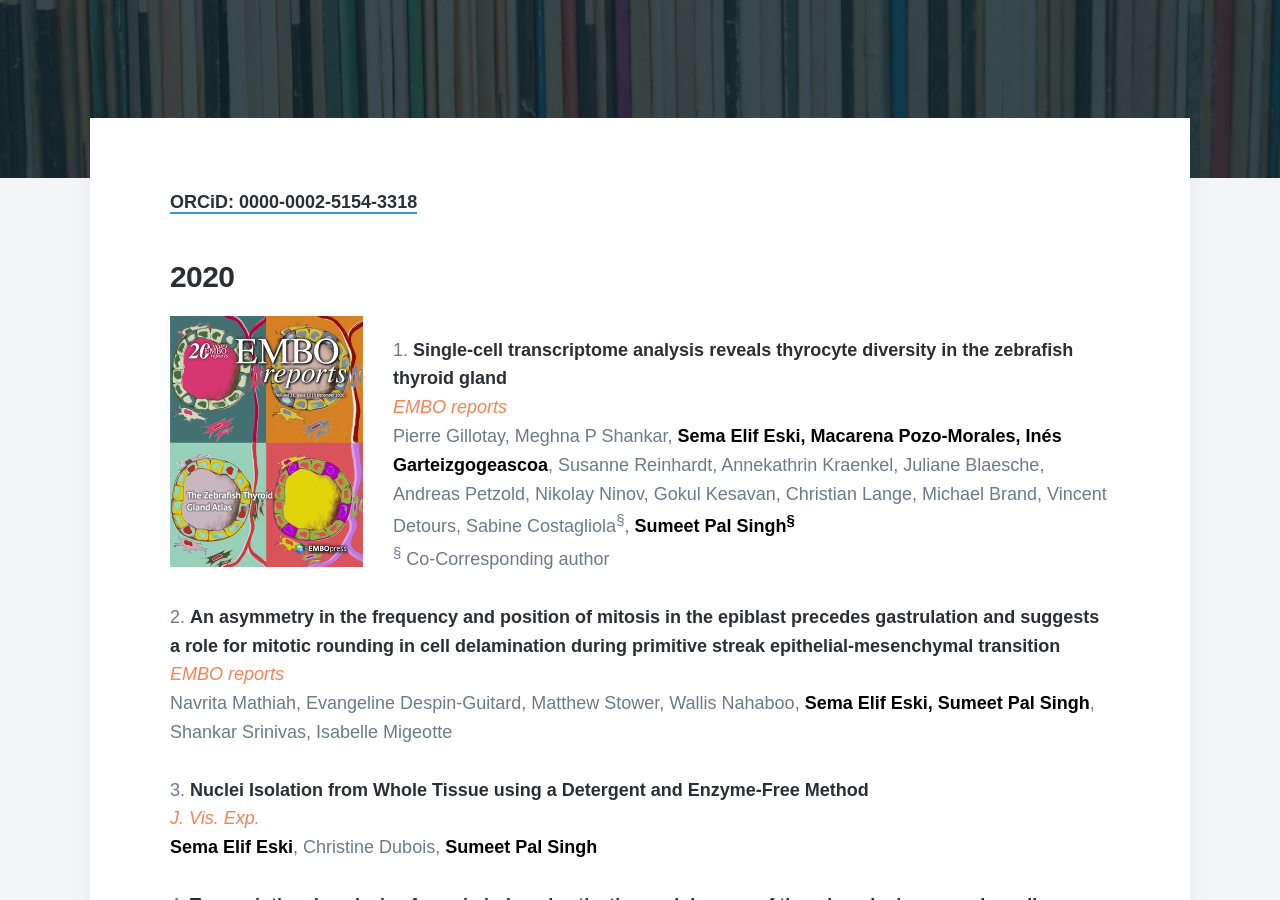
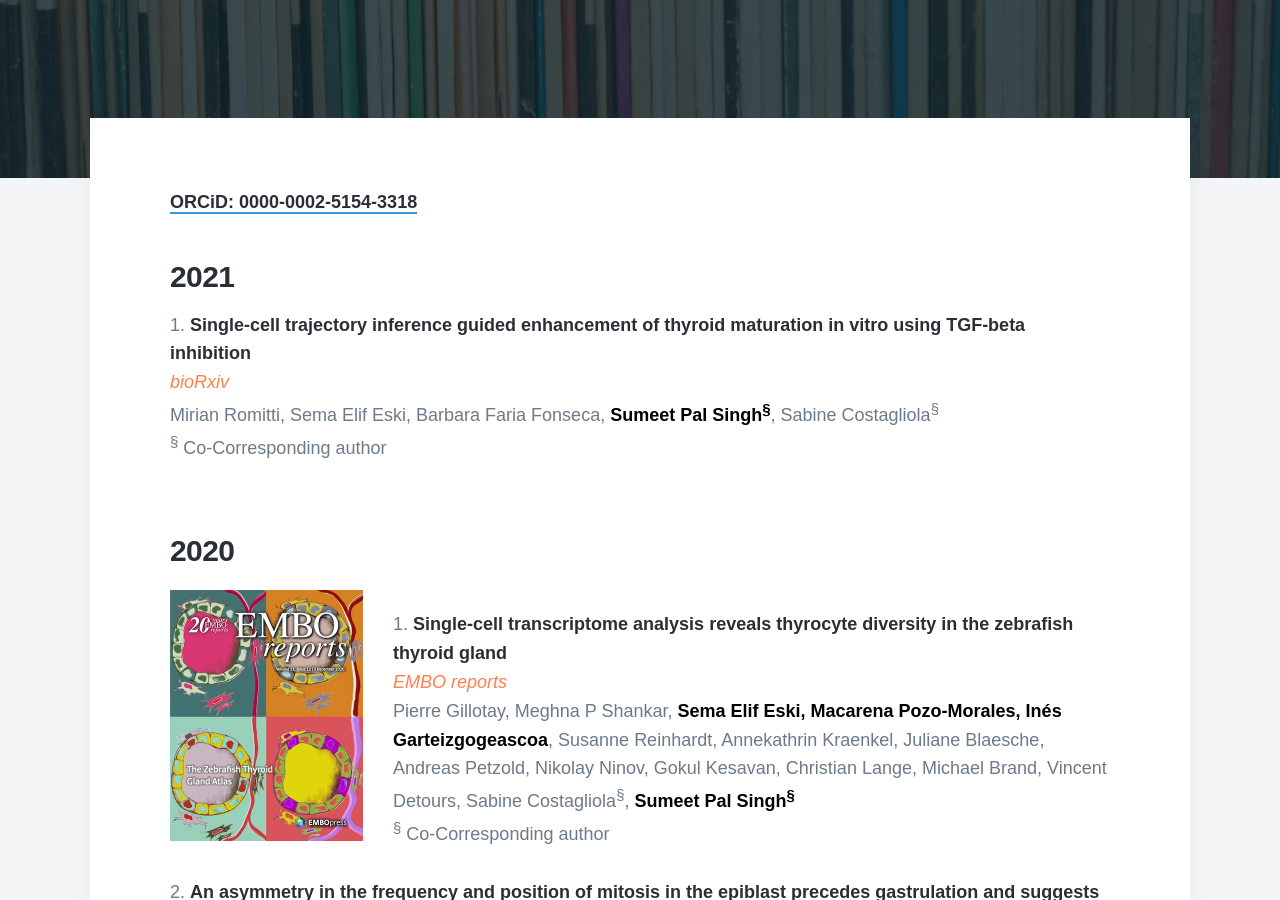
Before and after one commit to sumeetpalsingh/sumeetpalsingh.github.io, a Jekyll site: the page built from _pages/publications.md, in a window 1280 px wide and 900 px high, scrolled down 408 px. Built offline with Jekyll 4.4.1, drawn with Linux system fonts in a browser that asks for light colours; nearby versions of some CDN libraries; some web fonts are replaced.

Commit message:
Update publications.md

```diff
--- a/_pages/publications.md
+++ b/_pages/publications.md
@@ -6,6 +6,14 @@ featured_image: /images/demo/publications.jpg
 ---
 
 [ORCiD: 0000-0002-5154-3318](https://orcid.org/0000-0002-5154-3318)
+
+### 2021
+1. [Single-cell trajectory inference guided enhancement of thyroid maturation in vitro using TGF-beta inhibition](https://doi.org/10.1101/2021.01.18.427103)
+  <span style="color:coral">*bioRxiv*</span>
+  Mirian Romitti, Sema Elif Eski, Barbara Faria Fonseca, <span style="color:black">**Sumeet Pal Singh<sup>§</sup>**</span>, Sabine Costagliola<sup>§</sup>
+  <sup>§</sup> Co-Corresponding author
+  <br/>
+
 
 ### 2020
 <img src="/images/publications/EMBOCover_Small.jpeg" alt="EMBO_Cover" style="float:left;width:193px;height:251px;margin:-20px 30px 0px 0px">
```
